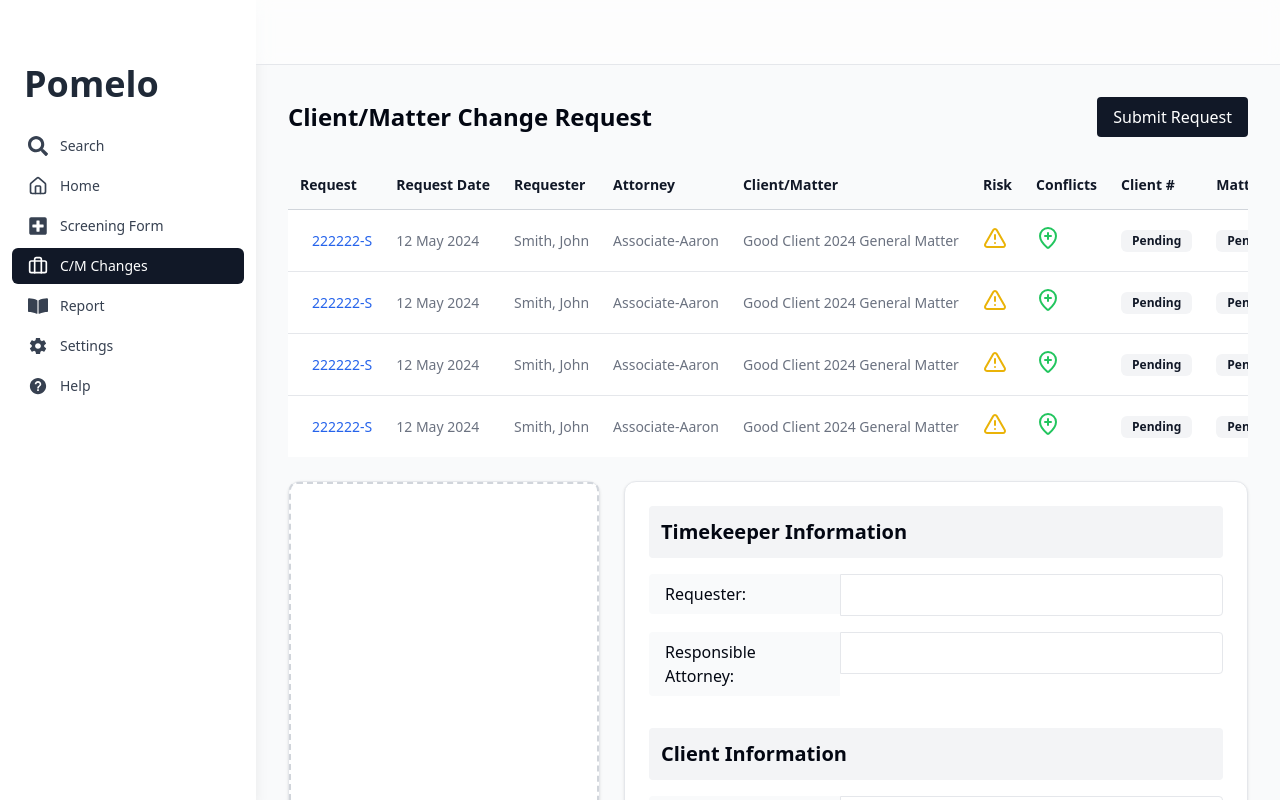
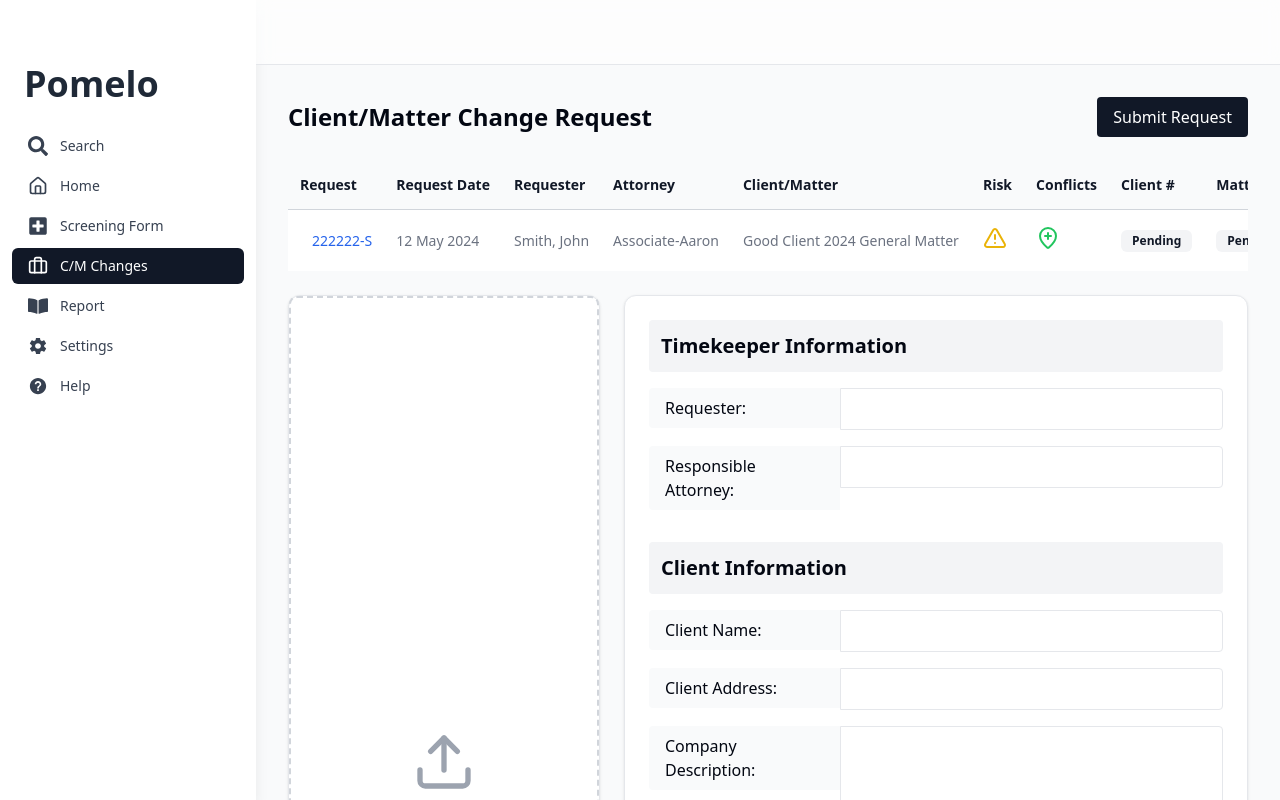
Before and after one commit to Mira13S/Screeningform-, a React (Vite) app: page /clientmatterchanges in a window 1280 px wide. Shown: the top 800 px of the page. Built offline with nearby package versions, Linux system fonts and the light colour scheme.

Commit message:
screen fixes

```diff
--- a/src/App.tsx
+++ b/src/App.tsx
@@ -45,8 +45,8 @@ const App: React.FC = () => (
   <ApolloProvider client={client}>
     <Router>
       <Routes>
-        <Route path="/" element={<LandingPage />} />
-        <Route element={<Home />} path="/dashboard"></Route>
+        <Route path="/welcome" element={<LandingPage />} />
+        <Route element={<Home />} path="/"></Route>
         <Route element={<AboutUs />} path="/about"></Route>
 
         <Route element={<LoginPage />} path="/login"></Route>
--- a/src/pages/ClientMatterChange.tsx
+++ b/src/pages/ClientMatterChange.tsx
@@ -280,42 +280,42 @@ const ClientMatterChange = () => {
       matterNumber: "Pending",
       approval: "evaluation",
     },
-    {
-      request: "222222-S",
-      requestDate: "12 May 2024",
-      requester: "Smith, John",
-      attorney: "Associate-Aaron",
-      clientNameMatterName: "Good Client 2024 General Matter",
-      risk: "medium",
-      conflicts: "low",
-      clientNumber: "Pending",
-      matterNumber: "Pending",
-      approval: "evaluation",
-    },
-    {
-      request: "222222-S",
-      requestDate: "12 May 2024",
-      requester: "Smith, John",
-      attorney: "Associate-Aaron",
-      clientNameMatterName: "Good Client 2024 General Matter",
-      risk: "medium",
-      conflicts: "low",
-      clientNumber: "Pending",
-      matterNumber: "Pending",
-      approval: "evaluation",
-    },
-    {
-      request: "222222-S",
-      requestDate: "12 May 2024",
-      requester: "Smith, John",
-      attorney: "Associate-Aaron",
-      clientNameMatterName: "Good Client 2024 General Matter",
-      risk: "medium",
-      conflicts: "low",
-      clientNumber: "Pending",
-      matterNumber: "Pending",
-      approval: "evaluation",
-    },
+    // {
+    //   request: "222222-S",
+    //   requestDate: "12 May 2024",
+    //   requester: "Smith, John",
+    //   attorney: "Associate-Aaron",
+    //   clientNameMatterName: "Good Client 2024 General Matter",
+    //   risk: "medium",
+    //   conflicts: "low",
+    //   clientNumber: "Pending",
+    //   matterNumber: "Pending",
+    //   approval: "evaluation",
+    // },
+    // {
+    //   request: "222222-S",
+    //   requestDate: "12 May 2024",
+    //   requester: "Smith, John",
+    //   attorney: "Associate-Aaron",
+    //   clientNameMatterName: "Good Client 2024 General Matter",
+    //   risk: "medium",
+    //   conflicts: "low",
+    //   clientNumber: "Pending",
+    //   matterNumber: "Pending",
+    //   approval: "evaluation",
+    // },
+    // {
+    //   request: "222222-S",
+    //   requestDate: "12 May 2024",
+    //   requester: "Smith, John",
+    //   attorney: "Associate-Aaron",
+    //   clientNameMatterName: "Good Client 2024 General Matter",
+    //   risk: "medium",
+    //   conflicts: "low",
+    //   clientNumber: "Pending",
+    //   matterNumber: "Pending",
+    //   approval: "evaluation",
+    // },
   ];
 
   return (
@@ -434,7 +434,7 @@ const ClientMatterChange = () => {
                           <tr key={key} className="hover:bg-gray-50">
                             <th
                               scope="row"
-                              className="px-4 py-3 text-left text-sm font-semibold text-gray-900 bg-gray-50 whitespace-nowrap sticky top-0"
+                              className="px-4 py-3 text-left text-[10px] font-semibold text-gray-900 bg-gray-50 whitespace-nowrap sticky top-0"
                             >
                               {key
                                 .replace(/([A-Z])/g, " $1")
@@ -443,7 +443,7 @@ const ClientMatterChange = () => {
                             {requestData.map((item, index) => (
                               <td
                                 key={index}
-                                className="px-4 py-3 text-sm text-gray-500 whitespace-nowrap"
+                                className="px-4 py-3 text-[10px] text-gray-500 whitespace-nowrap"
                                 onClick={() => {
                                   if (["request"].includes(key))
                                     navigate("/clientmatterdetails");
--- a/src/pages/ClientMatterDetails.tsx
+++ b/src/pages/ClientMatterDetails.tsx
@@ -27,43 +27,7 @@ const requestData = [
     clientNumber: "Pending",
     matterNumber: "Pending",
     approval: "evaluation",
-  },
-  {
-    request: "222222-S",
-    requestDate: "12 May 2024",
-    requester: "Smith, John",
-    attorney: "Associate-Aaron",
-    clientNameMatterName: "Good Client 2024 General Matter",
-    risk: "medium",
-    conflicts: "low",
-    clientNumber: "Pending",
-    matterNumber: "Pending",
-    approval: "evaluation",
-  },
-  {
-    request: "222222-S",
-    requestDate: "12 May 2024",
-    requester: "Smith, John",
-    attorney: "Associate-Aaron",
-    clientNameMatterName: "Good Client 2024 General Matter",
-    risk: "medium",
-    conflicts: "low",
-    clientNumber: "Pending",
-    matterNumber: "Pending",
-    approval: "evaluation",
-  },
-  {
-    request: "222222-S",
-    requestDate: "12 May 2024",
-    requester: "Smith, John",
-    attorney: "Associate-Aaron",
-    clientNameMatterName: "Good Client 2024 General Matter",
-    risk: "medium",
-    conflicts: "low",
-    clientNumber: "Pending",
-    matterNumber: "Pending",
-    approval: "evaluation",
-  },
+  }
 ];
 
 const ClientMatterDetails = () => {
@@ -208,7 +172,7 @@ const ClientMatterDetails = () => {
                           <tr key={key} className="hover:bg-gray-50">
                             <th
                               scope="row"
-                              className="px-4 py-3 text-left text-sm font-semibold text-gray-900 bg-gray-50 whitespace-nowrap sticky top-0"
+                              className="px-4 py-3 text-[10px] text-left  font-semibold text-gray-900 bg-gray-50 whitespace-nowrap sticky top-0"
                             >
                               {key
                                 .replace(/([A-Z])/g, " $1")
@@ -217,7 +181,7 @@ const ClientMatterDetails = () => {
                             {requestData.map((item, index) => (
                               <td
                                 key={index}
-                                className="px-4 py-3 text-sm text-gray-500 whitespace-nowrap"
+                                className="px-4 py-3 text-[10px] text-gray-500 whitespace-nowrap"
                                 onClick={() => {
                                   if (["request"].includes(key))
                                     navigate("/clientmatterdetails");
--- a/src/pages/Home.tsx
+++ b/src/pages/Home.tsx
@@ -504,8 +504,53 @@ export function Home() {
                 </div>
               </div>
 
+              <div className="lg:hidden">
+                <div className="overflow-hidden shadow ring-1 ring-black ring-opacity-5 sm:rounded-lg">
+                  <table className="min-w-full divide-y divide-gray-300">
+                    <thead className="bg-gray-50 sticky top-0 z-10">
+                      <tr>
+                        {[
+                          "Request",
+
+                          "Client Name Matter Name",
+
+                        ].map((header) => (
+                          <th
+                            key={header}
+                            scope="col"
+                            className="px-3 py-3.5 text-left text-sm font-semibold text-gray-900 sticky top-0 bg-gray-50"
+                          >
+                            {header}
+                          </th>
+                        ))}
+                      </tr>
+                    </thead>
+                    <tbody className="divide-y divide-gray-200 bg-white">
+                      {worklist.map((item, index) => (
+                        <tr key={index} className="hover:bg-gray-50">
+                          <td
+                            className="whitespace-nowrap py-4 pl-4 pr-3 text-sm font-medium text-blue-600 sm:pl-6 cursor-pointer"
+                            onClick={() => navigate("/clientmatterdetails")}
+                          >
+                            {item.request}
+                          </td>
+
+                          <td className="whitespace-nowrap px-3 py-4 text-sm text-gray-500">
+                            {item.clientNameMatterName}
+                          </td>
+
+                        </tr>
+                      ))}
+                    </tbody>
+                  </table>
+                </div>
+              </div>
+
+
+
+
               {/* Mobile Table */}
-              <div className="lg:hidden">
+              {/* <div className="lg:hidden">
                 <div className="overflow-x-auto max-h-[500px] overflow-y-auto">
                   <table className="min-w-full divide-y divide-gray-300">
                     <tbody className="divide-y divide-gray-200">
@@ -561,7 +606,7 @@ export function Home() {
                     </tbody>
                   </table>
                 </div>
-              </div>
+              </div> */}
             </div>
           </div>
         </main>
--- a/src/pages/Reports.tsx
+++ b/src/pages/Reports.tsx
@@ -269,7 +269,7 @@ const DataTable: React.FC<DataTableProps> = ({ data, title }) => (
               <tr className="border-b">
                 <th className="px-4 py-2 text-left">Field</th>
                 {data.map((_, index) => (
-                  <th key={index} className="px-4 py-2 text-left">
+                  <th key={index} className="px-4 py-2 text-left ">
                     Request {index + 1}
                   </th>
                 ))}
```
Also changed, not shown: src/pages/ScreeningForm.tsx (+20 -20 lines).
